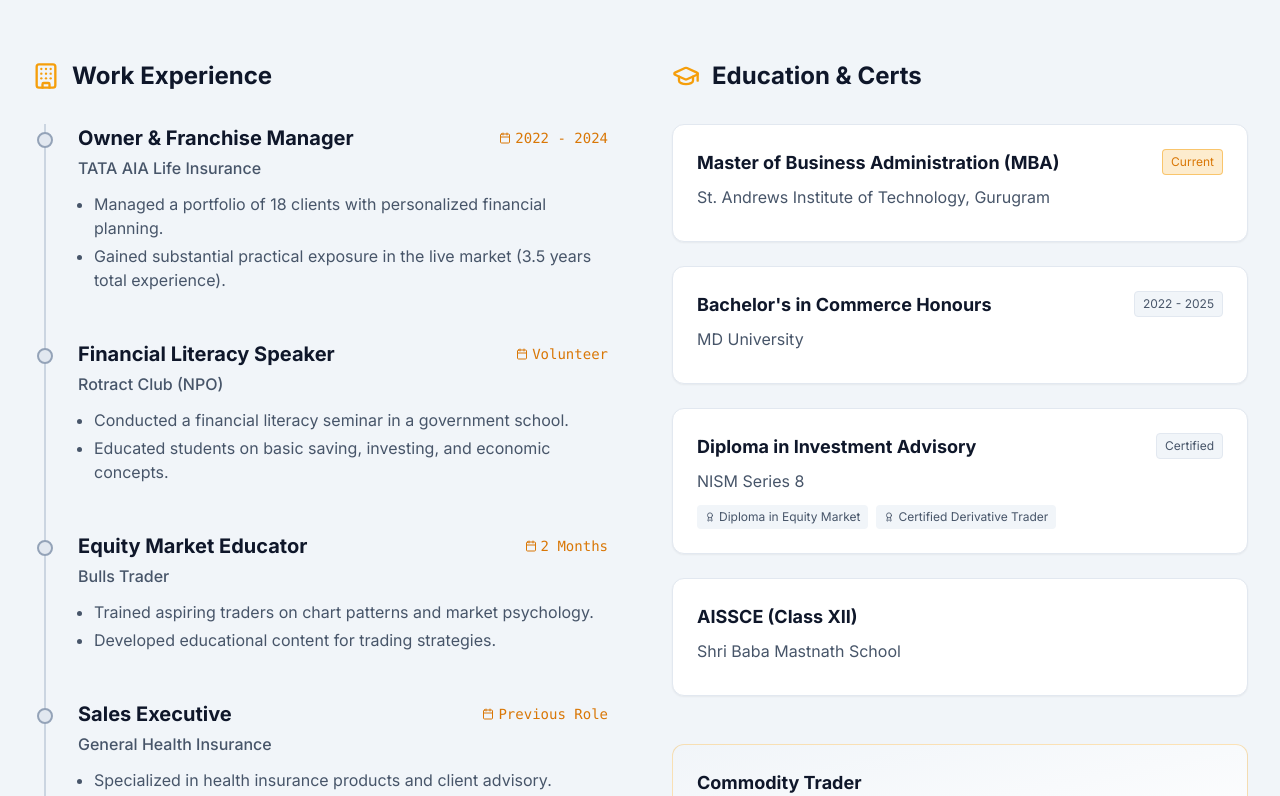
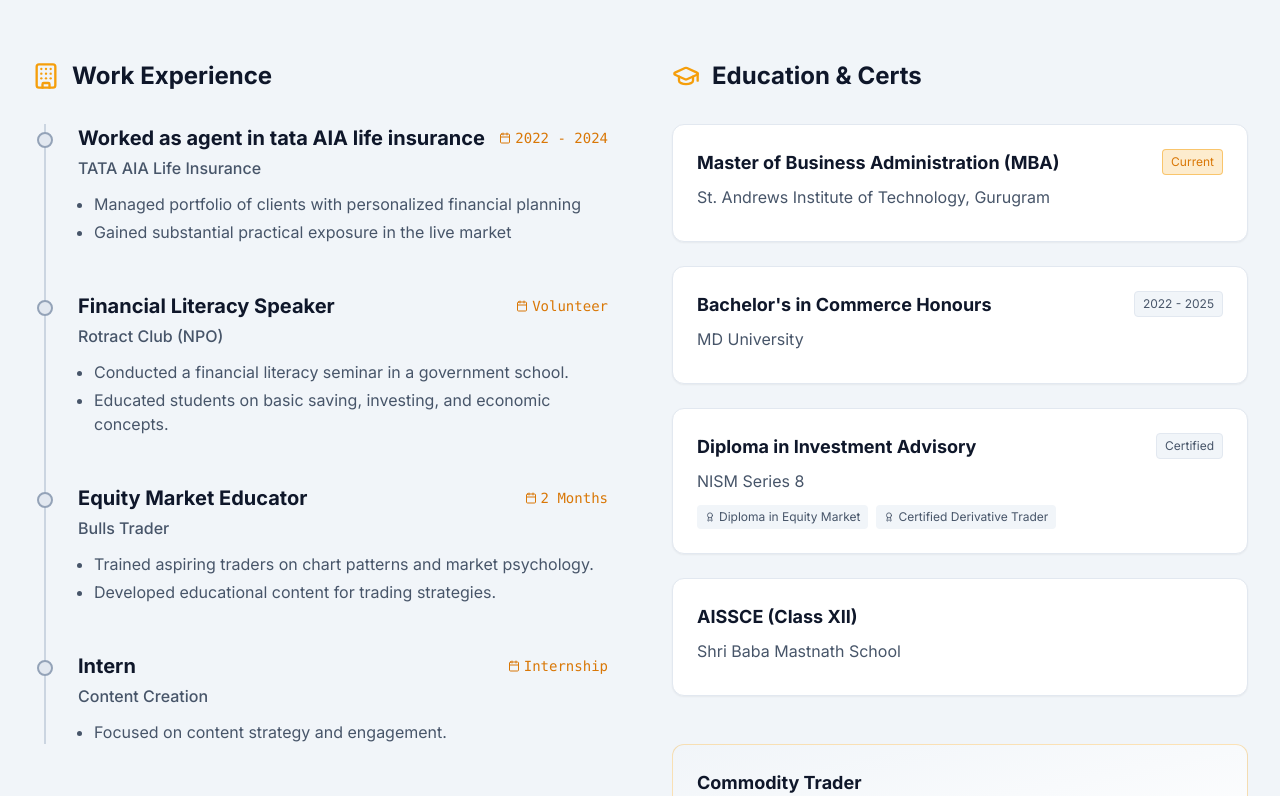
Before and after one commit to mgpersonalcontact-cpu/MG, a React (Vite) app in the folder MG/: page / in a window 1280 px wide. Shown: the part 924-1720 px from the top of the page. Built offline with nearby package versions, Linux system fonts and the light colour scheme; a web font is replaced by a local one.

Commit message:
FIX: exp, removing id 4 and also fixing id 5 to 4

```diff
--- a/MG/components/Experience.tsx
+++ b/MG/components/Experience.tsx
@@ -5,12 +5,12 @@ import { ExperienceItem, EducationItem } from '../types';
 const experiences: ExperienceItem[] = [
   {
     id: '1',
-    role: 'Owner & Franchise Manager',
+    role: 'Worked as agent in tata AIA life insurance',
     company: 'TATA AIA Life Insurance',
     period: '2022 - 2024',
     description: [
-      'Managed a portfolio of 18 clients with personalized financial planning.',
-      'Gained substantial practical exposure in the live market (3.5 years total experience).',
+      'Managed portfolio of clients with personalized financial planning',
+      'Gained substantial practical exposure in the live market',
     ]
   },
   {
@@ -35,20 +35,11 @@ const experiences: ExperienceItem[] = [
   },
   {
     id: '4',
-    role: 'Sales Executive',
-    company: 'General Health Insurance',
-    period: 'Previous Role',
-    description: [
-      'Specialized in health insurance products and client advisory.'
-    ]
-  },
-  {
-    id: '5',
     role: 'Intern',
     company: 'Content Creation',
     period: 'Internship',
     description: [
-      'Focused on financial content strategy and engagement.'
+      'Focused on content strategy and engagement.'
     ]
   }
 ];
```
